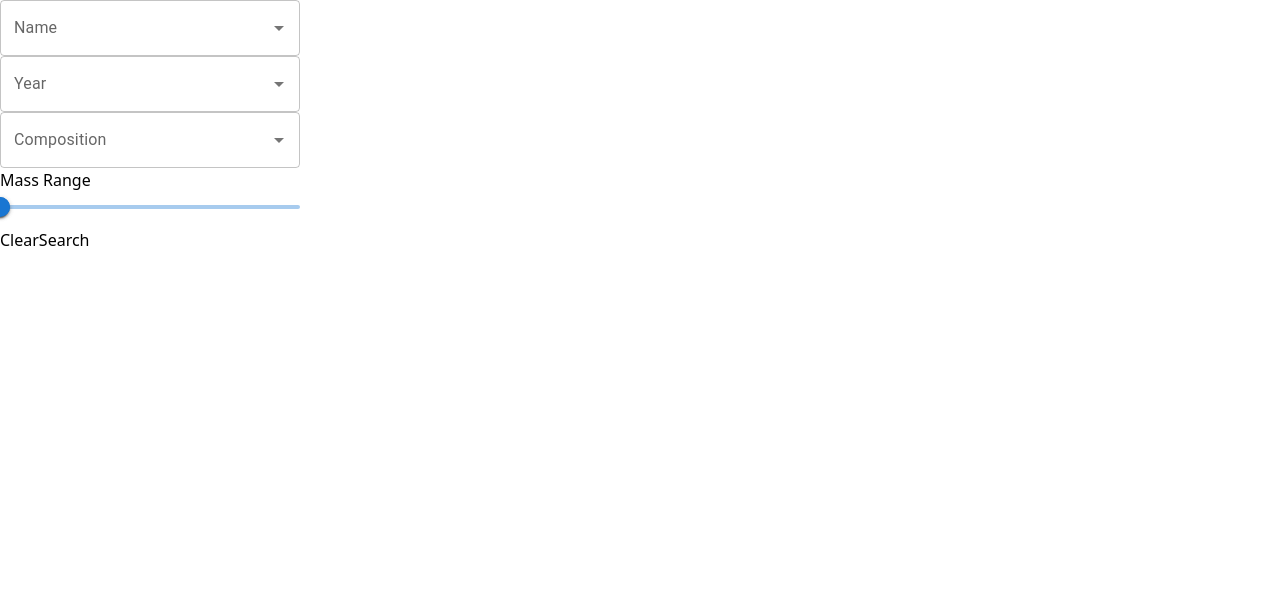
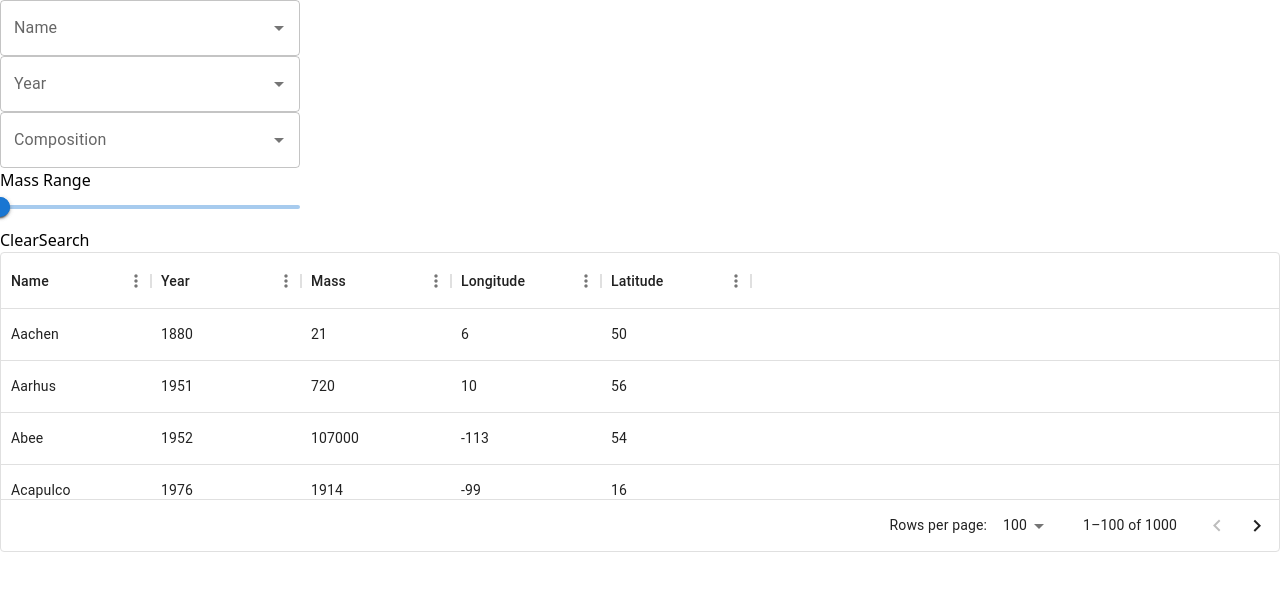
Before and after one commit to chingu-voyages/v45-tier2-team-16, a React (Vite) app in the folder fireball/: page / in a window 1280 px wide. Shown: the top 590 px of the page. Built offline with nearby package versions, Linux system fonts and the light colour scheme.

Commit message:
add Table component

```diff
--- a/fireball/src/App.tsx
+++ b/fireball/src/App.tsx
@@ -2,7 +2,7 @@
 import { useState } from "react"
 import Search from "./components/search/Search"
 import meteoriteData from './data.json'
-
+import Table from './components/Table'
 
 function App() {
 
@@ -13,6 +13,7 @@ function App() {
   return (
     <>
       <Search data={data} setData={setData} />
+      <Table data={data} />
     </>
   )
 }
```
